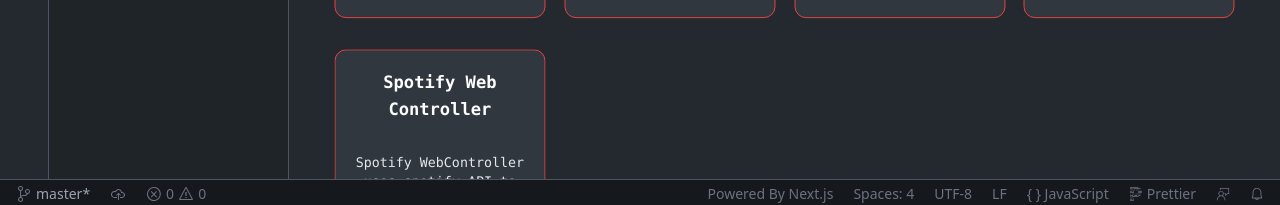
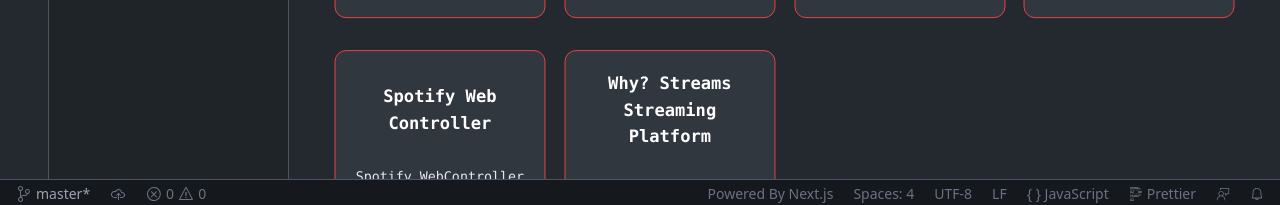
Before and after one commit to devmegablaster/portfolio-v0, a Next.js app: page /projects in a window 1280 px wide. Shown: the part 592-797 px from the top of the page. Built offline with nearby package versions, Linux system fonts and the light colour scheme.

Commit message:
Why Streams update

```diff
--- a/pages/projects.js
+++ b/pages/projects.js
@@ -80,6 +80,13 @@
                                     description="Spotify WebController uses spotify API to control an active device (Premium Required)"
                                     image="https://i.ibb.co/jwmTxRj/Screenshot-2022-02-02-at-7-59-28-PM.png"
                                 />
+                                <ProjectTile
+                                    title="Why? Streams Streaming Platform"
+                                    githubLink="https://github.com/MEGA-BLASTER2004/"
+                                    viewLink="https://dev.devmegablaster.engineer/"
+                                    description="Why? Streams is a streaming platform where you can stream and what not (UNDER DEVELOPMENT)"
+                                    image="https://i.ibb.co/0hgft7Z/Screenshot-2022-02-02-at-8-05-12-PM.png"
+                                />
                             </div>
                         </div>
                     </div>
```
